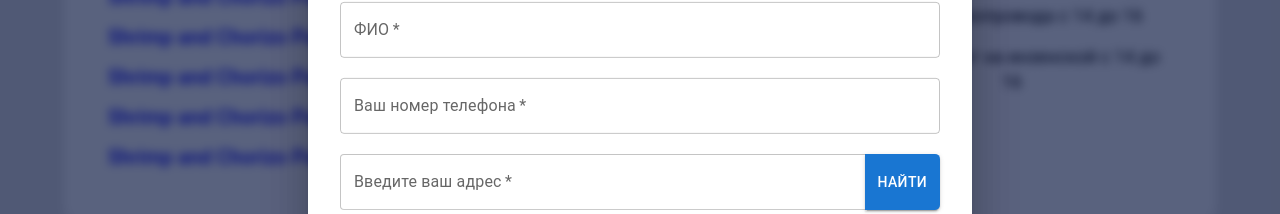
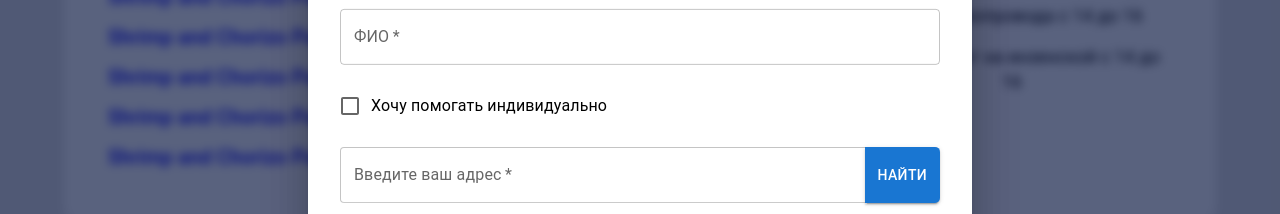
Before and after one commit to salavat876/rostelekom, a React (Create React App) app: page / in a window 1280 px wide. Both pictures are taken after a click on the button "Стать волонтером". Shown: the part 321-535 px from the top of the page. Built offline with nearby package versions, Linux system fonts and the light colour scheme.

Commit message:
new blur on modal window

```diff
--- a/src/components/ModalVolunteer/ModalVolunteer.js
+++ b/src/components/ModalVolunteer/ModalVolunteer.js
@@ -2,7 +2,7 @@ import * as React from 'react';
 import Box from '@mui/material/Box';
 import Typography from '@mui/material/Typography';
 import Button from '@mui/material/Button';
-import {Alert, FormControl, FormGroup, Modal, TextField} from "@mui/material";
+import {Alert, Checkbox, FormControl, FormControlLabel, FormGroup, Modal, TextField} from "@mui/material";
 import {Map, Placemark, YMaps} from "react-yandex-maps";
 import {useState} from "react";
 import axios from "axios";
@@ -87,14 +87,7 @@ function ModalVolunteer(props) {
                         variant="outlined"
                         style={{width:'100%',marginBottom:20}}
                     />
-                        <TextField
-                            required
-                            value={userPhone}
-                            onChange={handleUserPhoneInput}
-                            label="Ваш номер телефона"
-                            variant="outlined"
-                            style={{width:'100%'}}
-                        />
+                        <FormControlLabel sx={{alignSelf:'flex-start'}} control={<Checkbox />} label="Хочу помогать индивидуально" />
                         <div style={{display:'flex',width:'100%',flexDirection:'column',margin:'20px 0 20px 0'}}>
                             <div style={{display:'flex'}}>
                                 <TextField
```
